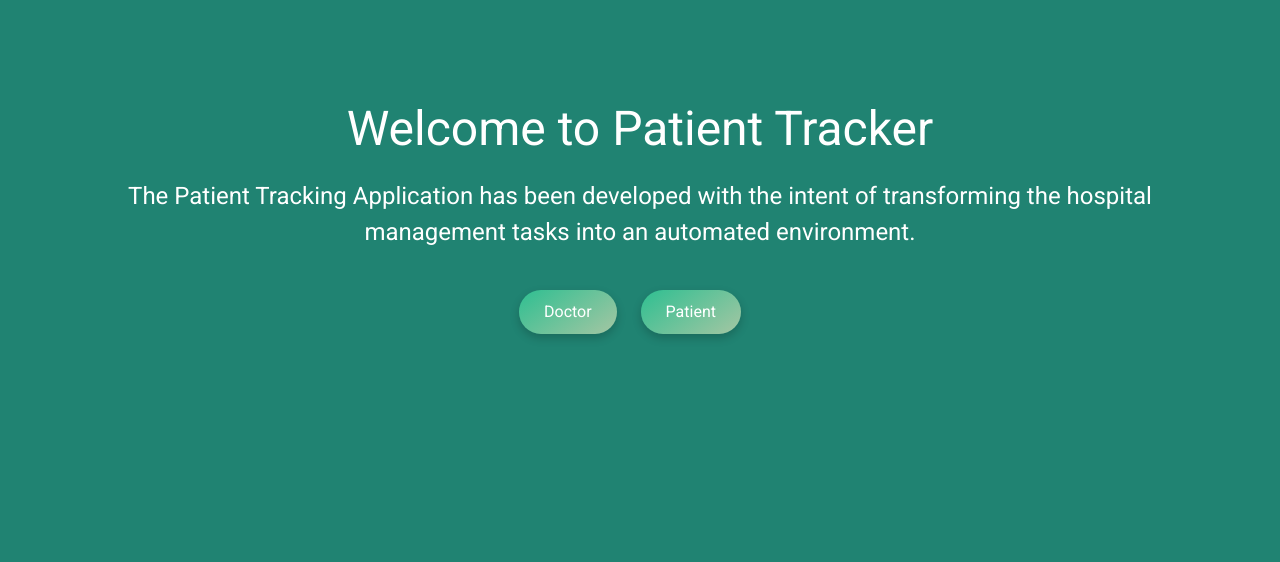
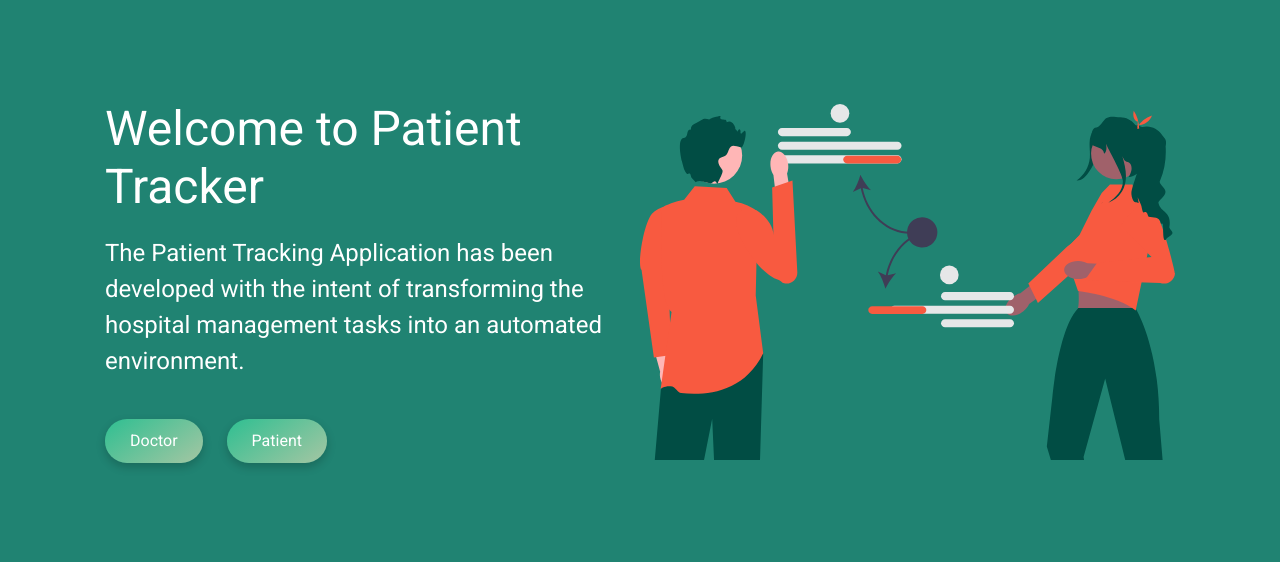
Before and after one commit to akhilar33/Patient-Tracker-System---ASAP-Team, a Flask app: page / in a window 1280 px wide. Shown: the part 62-624 px from the top of the page. Run offline with Flask 2, Linux system fonts and the light colour scheme; some libraries are stand-ins or nearby versions.

Commit message:
added image to the langing page

```diff
--- a/src/View/templates/index.html
+++ b/src/View/templates/index.html
@@ -34,8 +34,20 @@
             border-color: rgba(255,255,255,0.1);
         }
         .hero-section {
-            text-align: center;
-            padding: 100px 20px;
+        display: flex;
+        justify-content: space-between;
+        align-items: center;
+        text-align: left;
+        padding: 100px 20px;
+        }
+
+        .hero-section > div {
+            flex: 1;
+        }
+
+        .hero-section img {
+            max-width: 100%;
+            height: auto;
         }
         .hero-section h1 {
             margin-bottom: 20px;
@@ -77,15 +89,21 @@
         </div>
     </nav>
     <div class="container">
-        <div class="hero-section">
-            <h1>Welcome to Patient Tracker</h1>
-            <p>The Patient Tracking Application has been developed with the intent of transforming the hospital management tasks into an automated environment.</p>
+        <div class="hero-section d-flex justify-content-between align-items-center">
             <div>
-                <button type="button" class="btn btn-custom" onclick="redirectToPage('doctor')">Doctor</button>
-                <button type="button" class="btn btn-custom" onclick="redirectToPage('patient')">Patient</button>
+                <h1>Welcome to Patient Tracker</h1>
+                <p>The Patient Tracking Application has been developed with the intent of transforming the hospital management tasks into an automated environment.</p>
+                <div>
+                    <button type="button" class="btn btn-custom" onclick="redirectToPage('doctor')">Doctor</button>
+                    <button type="button" class="btn btn-custom" onclick="redirectToPage('patient')">Patient</button>
+                </div>
+            </div>
+            <div>
+                <img src="../static/assests/index.svg" class="img-fluid" alt="" data-aos="zoom-out" data-aos-delay="100">
             </div>
         </div>
     </div>
+
 
     <script>
         function redirectToPage(page) {
```
Also changed, not shown: src/View/static/assests/index.svg (added), src/View/templates/styles/indexStyle.css (line endings or trailing spaces).
